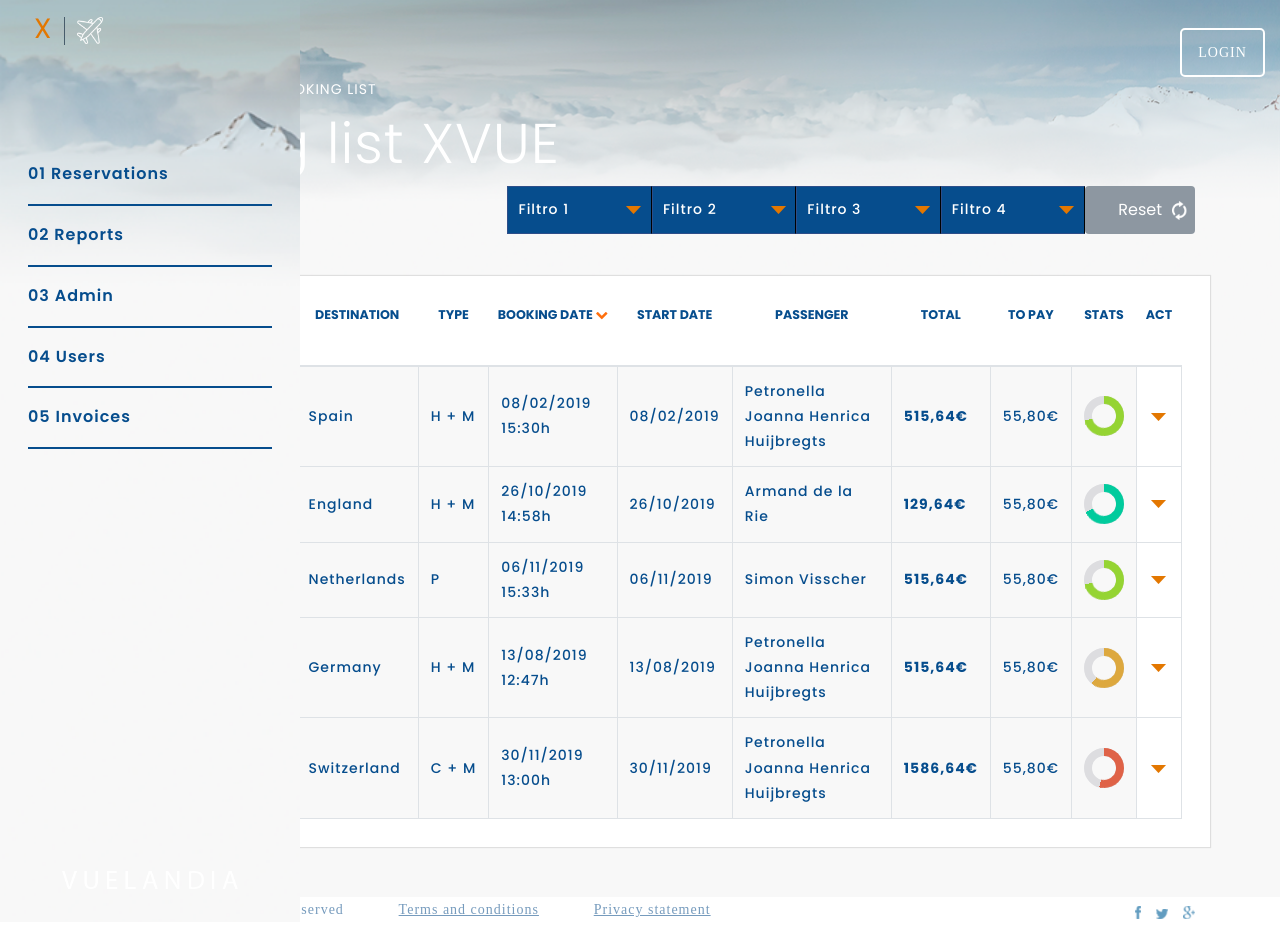
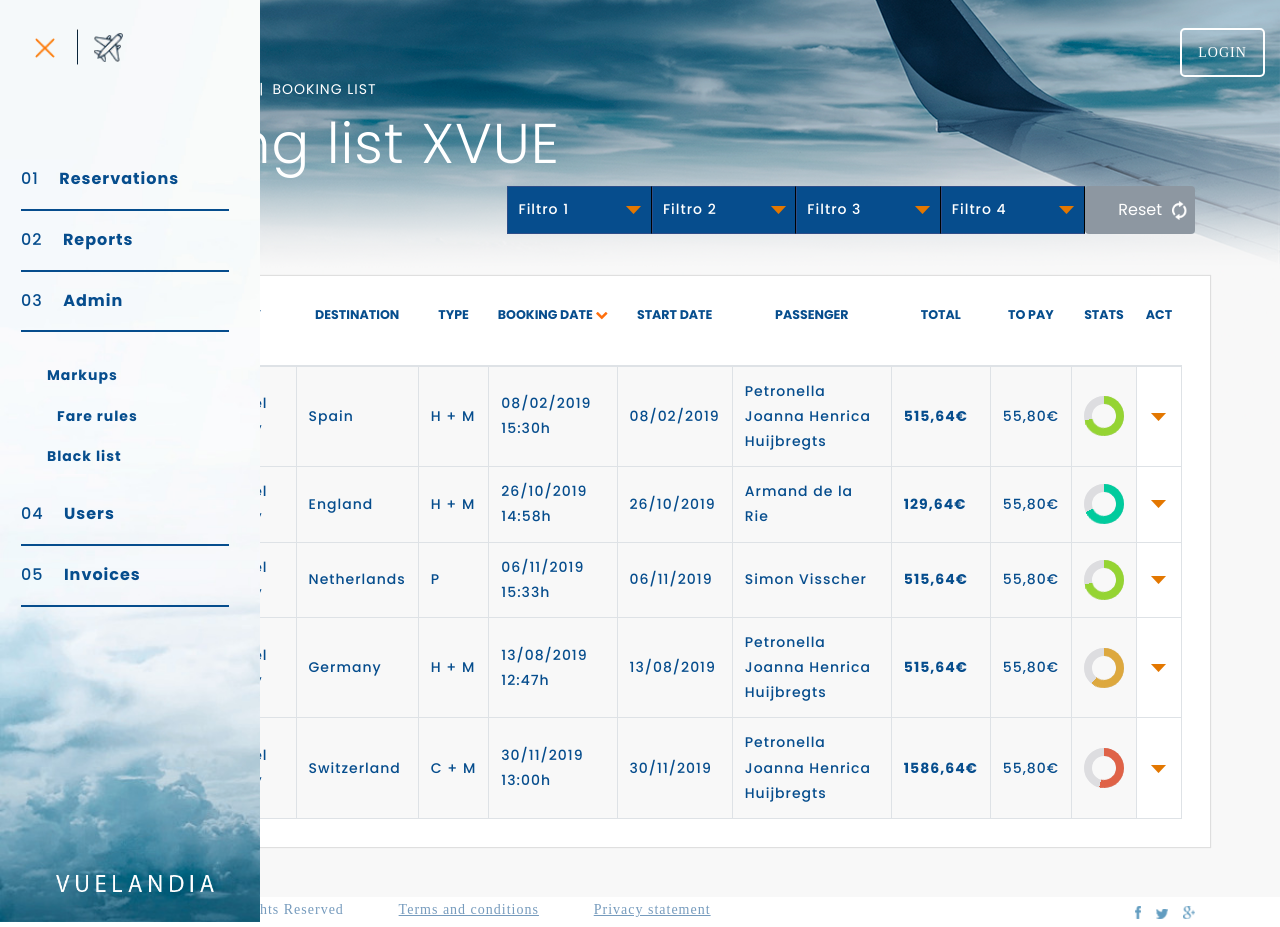
Before and after one commit to AbnerSaavedra/vuelandia, a plain HTML site: page panel-administracion.html in a window 1280 px wide. Drawn offline with Linux system fonts and the light colour scheme.

Commit message:
Reemplazo de imágenes de fondo, íconos y mejoras a menú del sidebar

```diff
--- a/panel-administracion.html
+++ b/panel-administracion.html
@@ -7,7 +7,6 @@
     <link href="css/bootstrap.min.css" rel="stylesheet"/>
     <link href="https://fonts.googleapis.com/css?family=Poppins:300,400,500,600,700,800,900" rel="stylesheet">
     <link rel="stylesheet" href="https://stackpath.bootstrapcdn.com/font-awesome/4.7.0/css/font-awesome.min.css">
-    <script type="text/javascript" src="js/jquery-3.4.1.min.js"></script>
     <link rel="stylesheet" href="style.css">
     <link rel="stylesheet" href="css/style.css">
   </head>
@@ -21,13 +20,14 @@
                 <div class="text-center">
                 <div class="iconos-sidebar">
                             <button type="button" class="botton-transparent cancel" id="sidebarCollapse">
-                              <!-- <img src="images/cancel.png" alt=""> -->
-                              <span>X</span>
+                              <img src="images/icono-cancelPA.png" alt="">
+                              <!-- <span>X</span> -->
                             </button>
-                            <div class="vr">
+                            <div class="linea-vertical">
+                              <img src="images/icono-lineaVerticalPA.png" alt="">
                             </div>
                             <div class="avion-inclinada">
-                              <img src="images/icon-01.png" alt="">
+                              <img src="images/icono-avionAzulPA.png" alt="">
                             </div>
                 </div>
               </div>
@@ -38,17 +38,7 @@
                 <li>
                     <a href="#"><span>02</span> Reports</a>
                 </li>
-                <li class="dropdown">
-                  <!-- <div class="dropdown">
-                    <button class="btn btn-secondary dropdown-toggle" type="button" id="dropdownMenuButton" data-toggle="dropdown" aria-haspopup="true" aria-expanded="false">
-                      Dropdown button
-                    </button>
-                    <div class="dropdown-menu" aria-labelledby="dropdownMenuButton">
-                      <a class="dropdown-item" href="#">Action</a>
-                      <a class="dropdown-item" href="#">Another action</a>
-                      <a class="dropdown-item" href="#">Something else here</a>
-                    </div>
-                  </div> -->
+                <!-- <li class="dropdown">
                   <a href="#" id="dropdownList" data-toggle="dropdown">
                     <span>03</span> Admin
                   </a>
@@ -67,6 +57,30 @@
                       </li>
                       <li>
                           <a href="" class="dropdown-item">
+                              Black list
+                          </a>
+                      </li>
+                    </ul>
+                </li> -->
+                <li>
+                  <a href="#">
+                    <span>03</span> Admin
+                  </a>
+                    <ul class="lista-interna">
+                      <li>
+                          <a href="">
+                              Markups
+                          </a>
+                          <ul>
+                              <li>
+                                  <a href="">
+                                      Fare rules
+                                  </a>
+                              </li>
+                          </ul>
+                      </li>
+                      <li>
+                          <a href="">
                               Black list
                           </a>
                       </li>
--- a/style.css
+++ b/style.css
@@ -230,7 +230,7 @@ body {
 }
 
 .content.page {
-    background-image: url("images/background-page.png");
+    background-image: url("images/Panel-Administración-Vuelandia.png");
     background-repeat: no-repeat;
     background-size: 100%;
     background-color: #f8f8f8;
@@ -615,7 +615,7 @@ a:hover .box {
 
 .botton-transparent.cancel img{
 
-    width: 1.1em;
+    width: auto;
 }
 
 .iconos-sidebar{
@@ -624,8 +624,8 @@ a:hover .box {
     justify-content: flex-start;
     align-items: center;
     margin-left: 2em;
-    margin-top: 1em;
-    margin-bottom: 5em;
+    margin-top: 2em;
+    margin-bottom: 4em;
 }
 
 .iconos-sidebar span{
@@ -640,9 +640,15 @@ a:hover .box {
     width: 13%;
 }
 
+.iconos-sidebar .linea-vertical{
+
+    padding-left: 1em;
+    padding-right: 1em;
+}
+
 .iconos-sidebar .avion-inclinada img{
 
-    width: 75%;
+    width: auto;
 }
 
 .breadcrumbs{
```
Also changed, not shown: css/style.css, images/Panel-Administración-Vuelandia.png (added), images/fondo-panelAdmon.jpeg (added), images/fondo-sidebarPanelAdm.jpeg (added), images/icono-avionAzulInclinado.jpeg (added), images/icono-avionAzulPA.png (added), images/icono-cancelPA.png (added), images/icono-cancelPanelAdmin.jpeg (added), images/icono-lineaVerticalPA.jpeg (added), images/icono-lineaVerticalPA.png (added).
